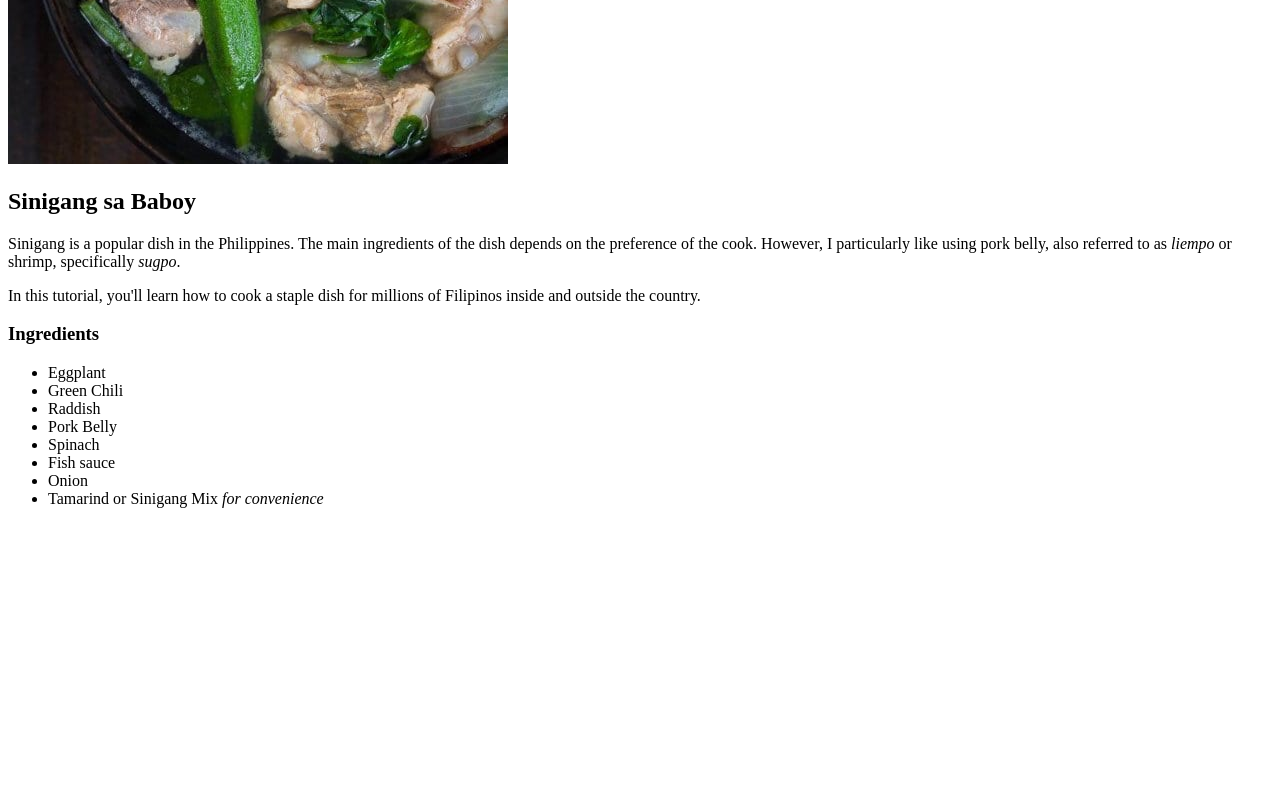
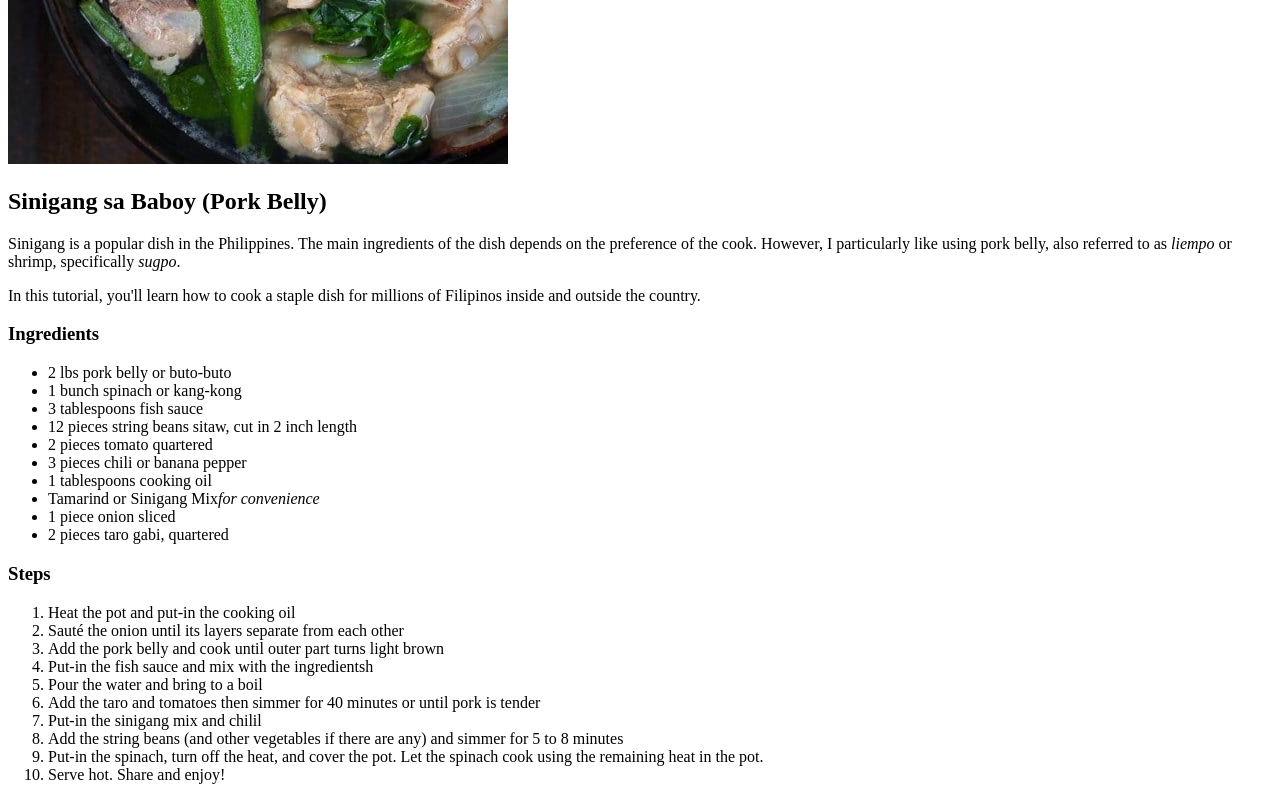
Before and after one commit to Milkmelona/odin-recipes, a plain HTML site: page recipes/sinigang.html in a window 1280 px wide. Shown: the part 416-1216 px from the top of the page. Before the commit the page ends 940 px from the top, so only its background shows below. Drawn offline with Linux system fonts and the light colour scheme.

Commit message:
Finish instruction details

```diff
--- a/recipes/sinigang.html
+++ b/recipes/sinigang.html
@@ -5,22 +5,37 @@
     <title>Sinigang Recipe by Bea</title>
 </head>
 <body>
-    <h1>Sinigang Recipe by Bea</h1>
+    <h1>Pork Sinigang Recipe</h1>
     <img src="../img/Pork-Sinigang-Recipe-500x500.jpg">
-    <h2>Sinigang sa Baboy</h2>
+    <h2>Sinigang sa Baboy (Pork Belly)</h2>
     <p>Sinigang is a popular dish in the Philippines. The main ingredients of the dish depends on the preference of the cook.
         However, I particularly like using pork belly, also referred to as <em>liempo</em> or shrimp, specifically <em>sugpo</em>.</p>
     <p>In this tutorial, you'll learn how to cook a staple dish for millions of Filipinos inside and outside the country.</p>
     <h3>Ingredients</h3>
     <ul>
-        <li>Eggplant</li>
-        <li>Green Chili</li>
-        <li>Raddish</li>
-        <li>Pork Belly</li>
-        <li>Spinach</li>
-        <li>Fish sauce</li>
-        <li>Onion</li>
-        <li>Tamarind or Sinigang Mix <em>for convenience</em></li>
+        <li>2 lbs pork belly or buto-buto</li>
+        <li>1 bunch spinach or kang-kong</li>
+        <li>3 tablespoons fish sauce</li>
+        <li>12 pieces string beans sitaw, cut in 2 inch length</li>
+        <li>2 pieces tomato quartered</li>
+        <li>3 pieces chili or banana pepper</li>
+        <li>1 tablespoons cooking oil</li>
+        <li>Tamarind or Sinigang Mix<em>for convenience</em></li>
+        <li>1 piece onion sliced</li>
+        <li>2 pieces taro gabi, quartered</li>
     </ul>
+    <h3>Steps</h3>
+    <ol>
+        <li>Heat the pot and put-in the cooking oil</li>
+        <li>Sauté the onion until its layers separate from each other</li>
+        <li>Add the pork belly and cook until outer part turns light brown</li>
+        <li>Put-in the fish sauce and mix with the ingredientsh</li>
+        <li>Pour the water and bring to a boil</li>
+        <li>Add the taro and tomatoes then simmer for 40 minutes or until pork is tender</li>
+        <li>Put-in the sinigang mix and chilil</li>
+        <li>Add the string beans (and other vegetables if there are any) and simmer for 5 to 8 minutes</li>
+        <li>Put-in the spinach, turn off the heat, and cover the pot. Let the spinach cook using the remaining heat in the pot.</li>
+        <li>Serve hot. Share and enjoy!</li>
+    </ol>
 </body>
 </html>
```
